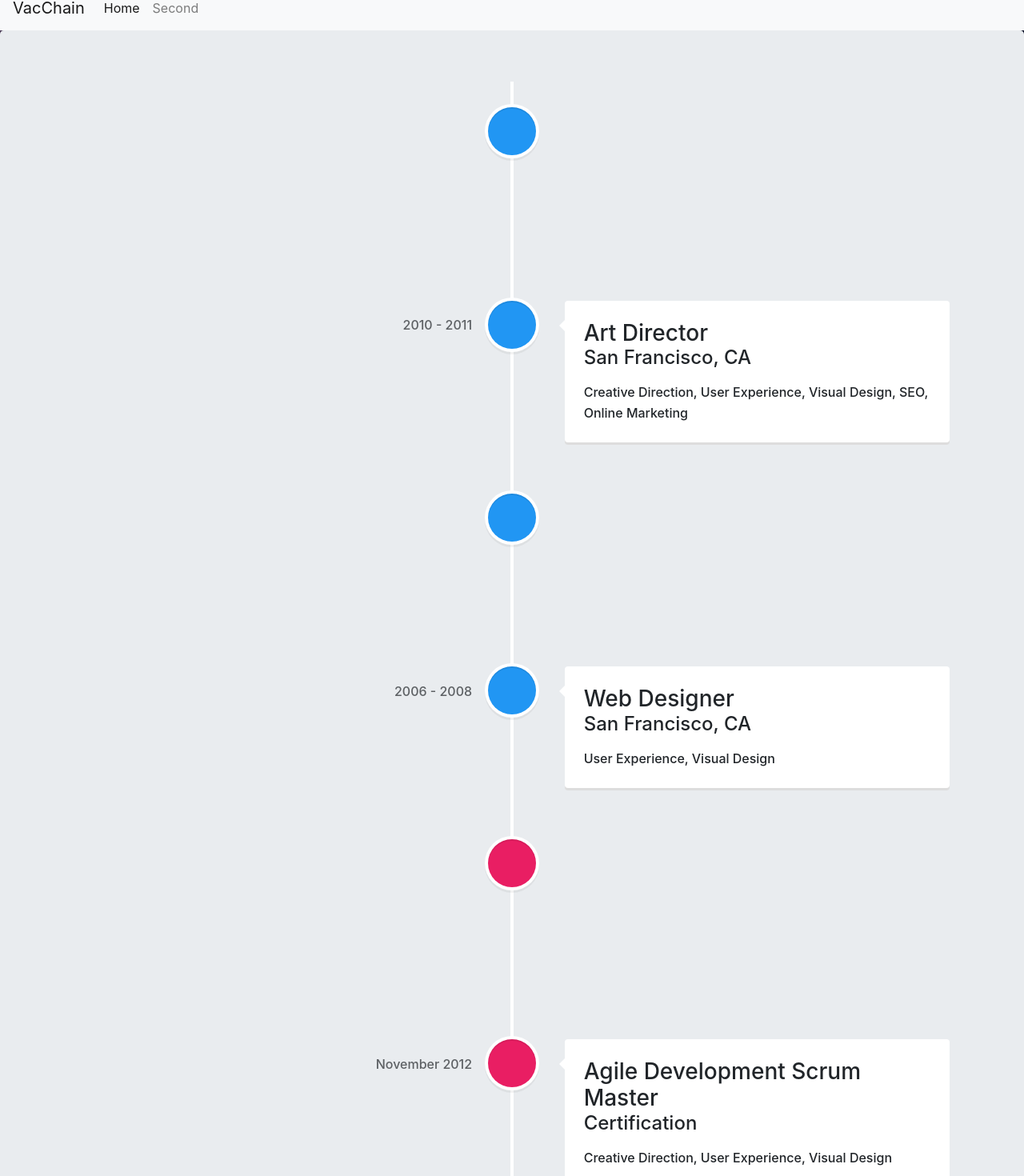
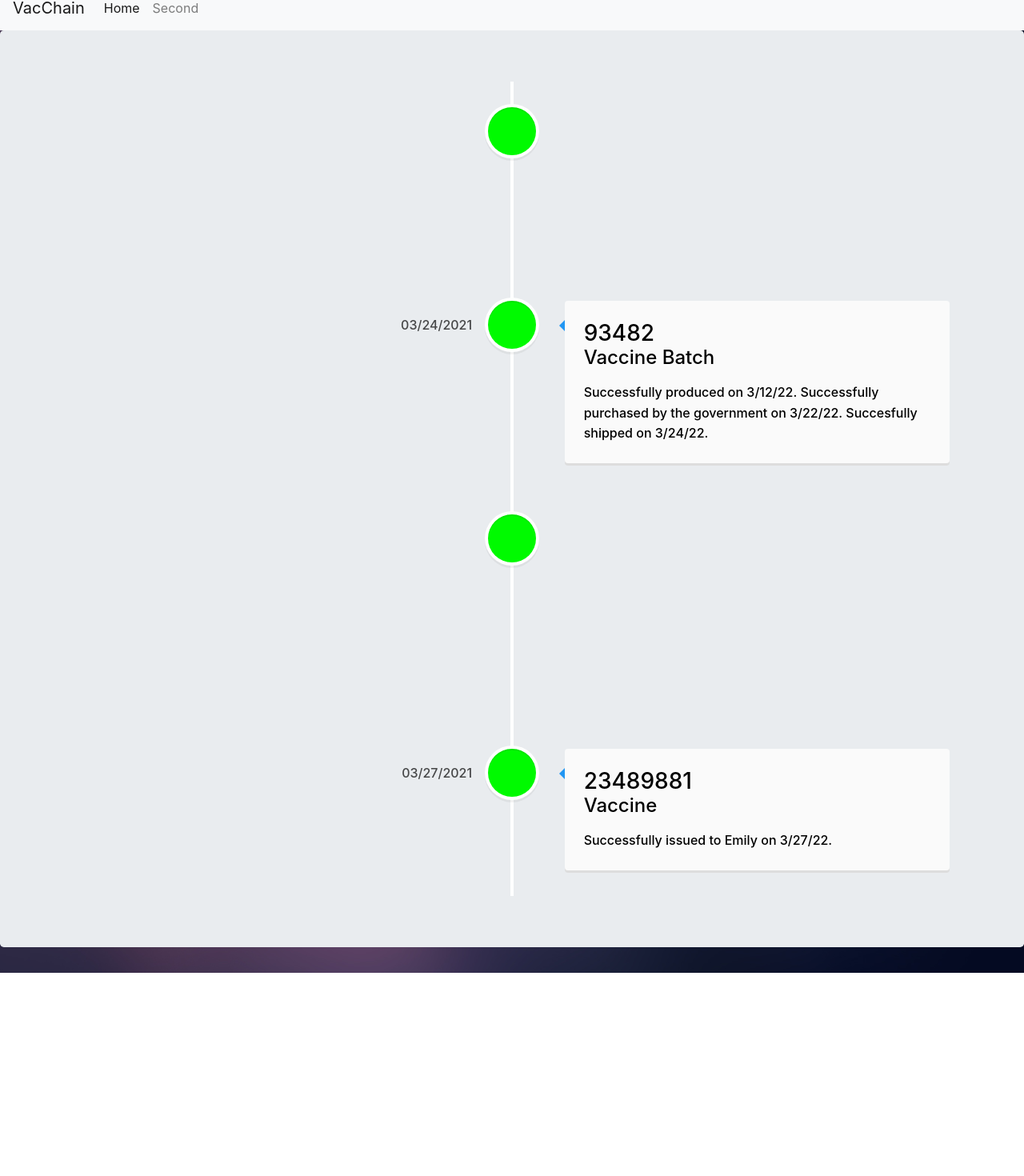
Before and after one commit to swalsh15/senior-design-frontend, a React (Create React App) app in the folder client/: page /second in a window 1280 px wide. Shown: the part 18-1488 px from the top of the page at 80% size. After the commit the page ends 1234 px from the top, so only its background shows below. Built offline with nearby package versions, Linux system fonts and the light colour scheme.

Commit message:
Change table and timeline to read from json files

```diff
--- a/client/src/components/Chains.js
+++ b/client/src/components/Chains.js
@@ -13,6 +13,7 @@ import TableContainer from '@mui/material/TableContainer';
 import TableHead from '@mui/material/TableHead';
 import TableRow from '@mui/material/TableRow';
 import Paper from '@mui/material/Paper';
+import vaccineData from './samplevaccinedata.json';
 
 
 export default class Chains extends React.Component {
@@ -55,20 +56,6 @@ export default class Chains extends React.Component {
         <PageNavbar active="home" />
         <Jumbotron>
           <h1>Home Page</h1>
-          <p>
-            This is an example of how to work with React's state. This page shows
-            how many times you click the button lol
-          </p>
-
-
-           <button className="submit-btn" id="submitBtn" onClick={this.handleClick}> Sample button </button>
-           <p>Num clicks: {this.state.clicks} </p>
-
-          <br></br>
-
-
-
-
 
           <TableContainer component={Paper}>
           <Table sx={{ minWidth: 650 }} aria-label="simple table">
@@ -82,9 +69,7 @@ export default class Chains extends React.Component {
             </TableHead>
 
             <TableBody>
-
-
-          {this.state.rows.map((row) => (
+              {vaccineData.map((row) => (
                 <TableRow>
                   <TableCell> {row.id}</TableCell>
                   <TableCell>{row.type}</TableCell>
@@ -92,14 +77,9 @@ export default class Chains extends React.Component {
                   <TableCell align="right">{row.verify}</TableCell>
                 </TableRow>
               ))}
-
-
-
             </TableBody>
-
           </Table>
           </TableContainer>
-
         </Jumbotron>
       </div>
     );
--- a/client/src/components/Home.js
+++ b/client/src/components/Home.js
@@ -5,6 +5,8 @@ import PageNavbar from './PageNavbar';
 import { Jumbotron } from 'react-bootstrap';
 import { VerticalTimeline, VerticalTimelineElement }  from 'react-vertical-timeline-component';
 import 'react-vertical-timeline-component/style.min.css';
+import vaccineData from './samplevaccinedata.json';
+import check from './check.png';
 
 export default class Home extends React.Component {
   constructor(props) {
@@ -12,13 +14,34 @@ export default class Home extends React.Component {
 
     // The state maintained by this React Component.
     this.state = {
-      x: [],
+      timeline: [],
     };
 
   };
 
   // React function that is called when the page load.
   componentDidMount() {
+    this.setState({
+      timeline :
+      <VerticalTimeline>
+        {vaccineData.map((row) => (
+          <VerticalTimelineElement
+            className="vertical-timeline-element--work"
+            contentStyle={{ background: 'rgb(250, 250, 250)', color: '#000' }}
+            contentArrowStyle={{ borderRight: '7px solid  rgb(33, 150, 243)' }}
+            date={row.date}
+            iconStyle={{ background: 'rgb(0, 250, 0)', color: '#000' }}
+
+          >
+          <h3 className="vertical-timeline-element-title">{row.id}</h3>
+          <h4 className="vertical-timeline-element-subtitle">{row.type}</h4>
+          <p> {row.notes} </p>
+
+          </VerticalTimelineElement>
+        ))}
+        </VerticalTimeline>
+    });
+
   };
 
   render() {
@@ -26,93 +49,8 @@ export default class Home extends React.Component {
       <div className="Home">
         <PageNavbar active="home" />
         <Jumbotron>
-
-
-        <VerticalTimeline>
-  <VerticalTimelineElement
-    className="vertical-timeline-element--work"
-    contentStyle={{ background: 'rgb(33, 150, 243)', color: '#fff' }}
-    contentArrowStyle={{ borderRight: '7px solid  rgb(33, 150, 243)' }}
-    date="2011 - present"
-    iconStyle={{ background: 'rgb(33, 150, 243)', color: '#fff' }}
-  >
-    <h3 className="vertical-timeline-element-title">Creative Director</h3>
-    <h4 className="vertical-timeline-element-subtitle">Miami, FL</h4>
-    <p>
-      Creative Direction, User Experience, Visual Design, Project Management, Team Leading
-    </p>
-  </VerticalTimelineElement>
-  <VerticalTimelineElement
-    className="vertical-timeline-element--work"
-    date="2010 - 2011"
-    iconStyle={{ background: 'rgb(33, 150, 243)', color: '#fff' }}
-  >
-    <h3 className="vertical-timeline-element-title">Art Director</h3>
-    <h4 className="vertical-timeline-element-subtitle">San Francisco, CA</h4>
-    <p>
-      Creative Direction, User Experience, Visual Design, SEO, Online Marketing
-    </p>
-  </VerticalTimelineElement>
-  <VerticalTimelineElement
-    className="vertical-timeline-element--work"
-    date="2008 - 2010"
-    iconStyle={{ background: 'rgb(33, 150, 243)', color: '#fff' }}
-  >
-    <h3 className="vertical-timeline-element-title">Web Designer</h3>
-    <h4 className="vertical-timeline-element-subtitle">Los Angeles, CA</h4>
-    <p>
-      User Experience, Visual Design
-    </p>
-  </VerticalTimelineElement>
-  <VerticalTimelineElement
-    className="vertical-timeline-element--work"
-    date="2006 - 2008"
-    iconStyle={{ background: 'rgb(33, 150, 243)', color: '#fff' }}
-  >
-    <h3 className="vertical-timeline-element-title">Web Designer</h3>
-    <h4 className="vertical-timeline-element-subtitle">San Francisco, CA</h4>
-    <p>
-      User Experience, Visual Design
-    </p>
-  </VerticalTimelineElement>
-  <VerticalTimelineElement
-    className="vertical-timeline-element--education"
-    date="April 2013"
-    iconStyle={{ background: 'rgb(233, 30, 99)', color: '#fff' }}
-  >
-    <h3 className="vertical-timeline-element-title">Content Marketing for Web, Mobile and Social Media</h3>
-    <h4 className="vertical-timeline-element-subtitle">Online Course</h4>
-    <p>
-      Strategy, Social Media
-    </p>
-  </VerticalTimelineElement>
-  <VerticalTimelineElement
-    className="vertical-timeline-element--education"
-    date="November 2012"
-    iconStyle={{ background: 'rgb(233, 30, 99)', color: '#fff' }}
-  >
-    <h3 className="vertical-timeline-element-title">Agile Development Scrum Master</h3>
-    <h4 className="vertical-timeline-element-subtitle">Certification</h4>
-    <p>
-      Creative Direction, User Experience, Visual Design
-    </p>
-  </VerticalTimelineElement>
-  <VerticalTimelineElement
-    className="vertical-timeline-element--education"
-    date="2002 - 2006"
-    iconStyle={{ background: 'rgb(233, 30, 99)', color: '#fff' }}
-  >
-    <h3 className="vertical-timeline-element-title">Bachelor of Science in Interactive Digital Media Visual Imaging</h3>
-    <h4 className="vertical-timeline-element-subtitle">Bachelor Degree</h4>
-    <p>
-      Creative Direction, Visual Design
-    </p>
-  </VerticalTimelineElement>
-  <VerticalTimelineElement
-    iconStyle={{ background: 'rgb(16, 204, 82)', color: '#fff' }}
-  />
-</VerticalTimeline>
-</Jumbotron>
+        {this.state.timeline}
+        </Jumbotron>
 
       </div>
     );
--- a/client/src/components/samplevaccinedata.json
+++ b/client/src/components/samplevaccinedata.json
@@ -1,16 +1,20 @@
 [{"id": "45367",
     "type": "Raw Material",
     "notes": "Successfully purchased by manufacturer on 3/1/22. Successfully added into vaccine batch on 3/12/22.",
-    "verify": "Yes"},
+    "verify": "Yes",
+    "date": "03/20/2021"},
    {"id": "93482",
     "type": "Vaccine Batch",
     "notes": "Successfully produced on 3/12/22. Successfully purchased by the government on 3/22/22. Succesfully shipped on 3/24/22.",
-    "verify": "Yes"},
+    "verify": "Yes",
+    "date": "03/24/2021"},
    {"id": "1283434",
     "type": "Vaccine Shipment",
     "notes": "Successfully ordered by the government on 3/22/22. Successfully shipped on 3/24/22. Sucessfully temperatured checked on 3/25/22. Successfully arived at hospital on 3/26/22.",
-    "verify": "Yes"},
+    "verify": "Yes",
+    "date": "03/25/2021"},
    {"id": "23489881",
     "type": "Vaccine",
     "notes": "Successfully issued to Emily on 3/27/22.",
-    "verify": "Yes"}]
+    "verify": "Yes",
+    "date": "03/27/2021"}]
```
Lines whose indentation alone changed are shown as unchanged.
